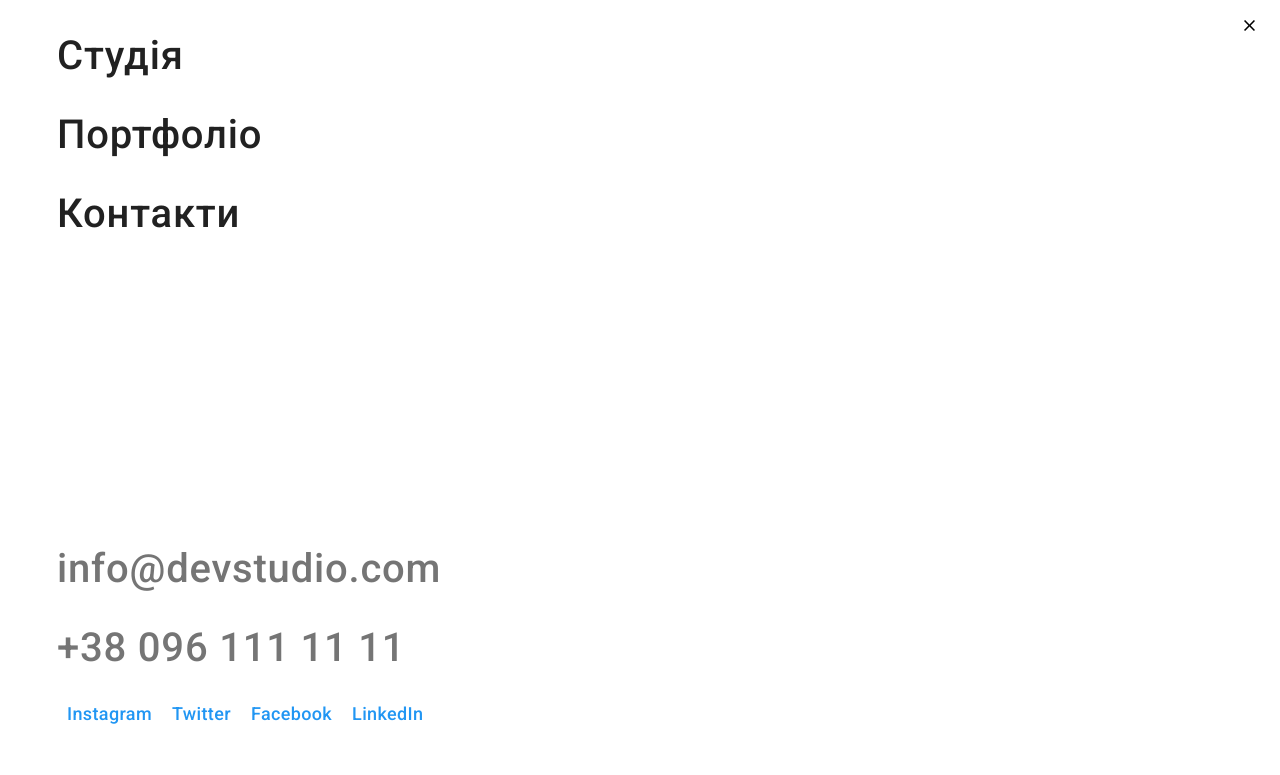
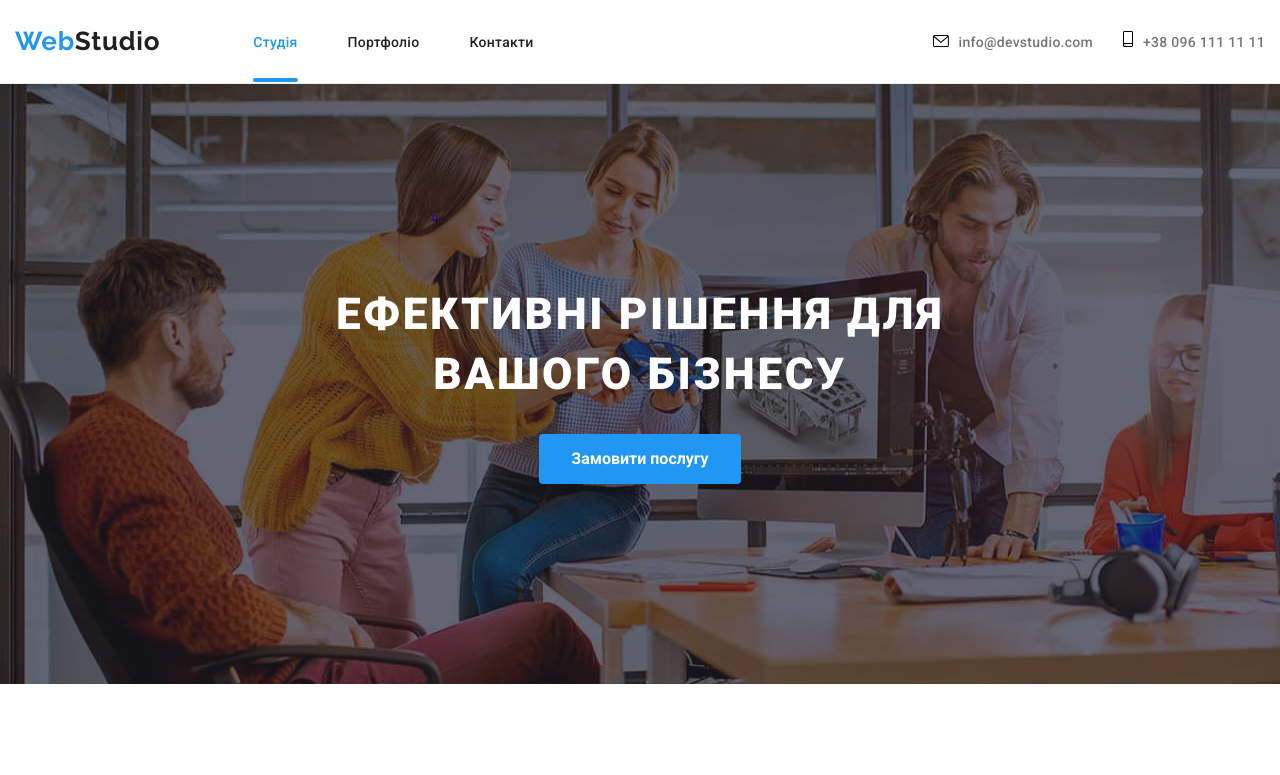
Before and after one commit to MishaHryvinskyi/WebStudio, a plain HTML site: page index.html in a window 1280 px wide. Shown: the top 775 px of the page. Drawn offline with nearby package versions, Linux system fonts and the light colour scheme.

Commit message:
mob menu

```diff
--- a/sass/layouts/_header.scss
+++ b/sass/layouts/_header.scss
@@ -196,22 +196,17 @@
 
 .menu-toggle {
     border: none;
-    display: inline-flex;
+
     margin-left: auto;
     margin-right: 0;
-     background-color: transparent;
+    //  background-color: transparent;
 
 
     @media screen and (min-width: 768px) {
         display: none;
     }
 }
-.menu-toggle {
-    border: none;
-    display: inline-flex;
-    margin-left: auto;
-    margin-right: 0;
-}
+
 
 .icon-close-mobile {
     width: 18px;
@@ -287,6 +282,7 @@
 }
 
 .mobil-menu {
+
     position: fixed;
     top: 0;
     left: 0;
@@ -296,7 +292,13 @@
     z-index: 999;
     transform: translateX(100%);
     transition: transform 250ms ease-in-out;
+    @media screen and (min-width:480px) {
+        width: 480px;
+    }
 
+    @media screen and (min-width:481px) {
+        display: none;
+    }
 }
 .mobil-menu .menu-toggle {
     position: absolute;
```
Also changed, not shown: css/main.css, css/main.min.css, 2 other files.
